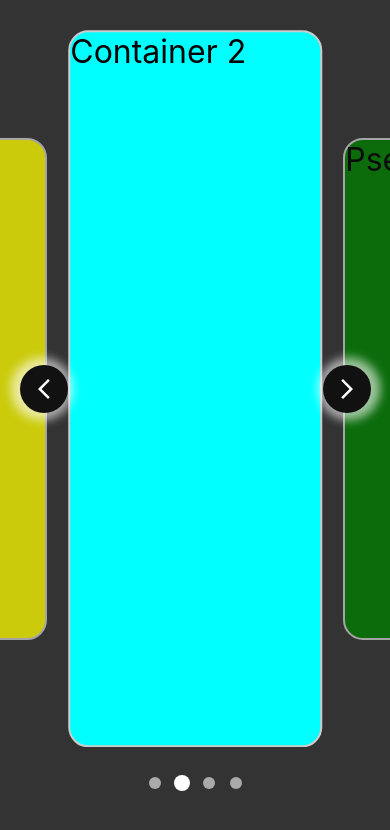
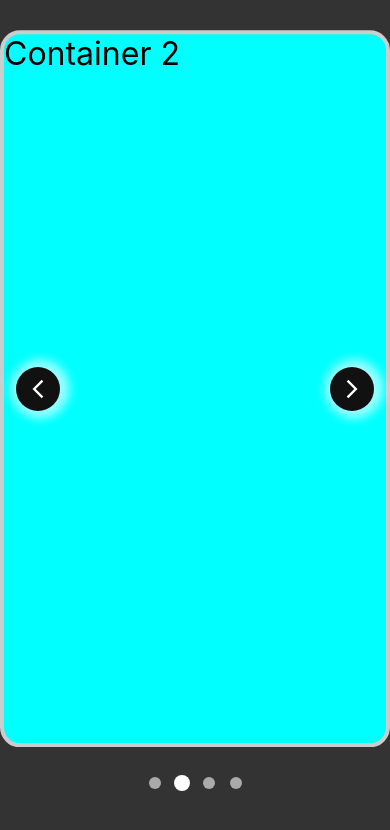
Before and after one commit to vipulgoel30/heliverse-task, a React (Create React App) app: page / in a window 390 px wide. Shown: the top 830 px of the page. Built offline with nearby package versions, Linux system fonts and the light colour scheme.

Commit message:
Some changes

```diff
--- a/src/components/Carousel/Carousel.js
+++ b/src/components/Carousel/Carousel.js
@@ -1,13 +1,14 @@
 import { useState, useReducer, useEffect } from "react";
 import classes from "./Carousel.module.css";
-import {
-  MdOutlineArrowBackIosNew,
-  MdOutlineArrowForwardIos,
-} from "react-icons/md";
+
 import {
   backwardAnimationHandler,
   forwardAnimationHandler,
 } from "./carouselAnimationFunctions";
+import {
+  CarouselButtonBackward,
+  CarouselButtonForward,
+} from "./CarouselButton";
 import CarouselIndicator from "./CarouselIndicators";
 
 const initialItemClasses = {
@@ -44,7 +45,7 @@ const Carousel = () => {
     };
   }, [activeItem]);
 
-  const leftBtnHandler = () => {
+  const backBtnHandler = () => {
     setActiveItem((curActiveItem) => {
       const nextActiveItem = curActiveItem === 1 ? 4 : curActiveItem - 1;
       backwardAnimationHandler(nextActiveItem, dispatchItemClasses, classes);
@@ -52,7 +53,7 @@ const Carousel = () => {
     });
   };
 
-  const rightBtnHandler = () => {
+  const forwardBtnHandler = () => {
     setActiveItem((curActiveItem) => {
       const nextActiveItem = curActiveItem === 4 ? 1 : curActiveItem + 1;
       forwardAnimationHandler(nextActiveItem, dispatchItemClasses, classes);
@@ -93,17 +94,13 @@ const Carousel = () => {
           Pseudo 4
         </div>
 
-        <button className={classes.btnLeft} onClick={leftBtnHandler}>
-          <MdOutlineArrowBackIosNew />
-        </button>
-        <button className={classes.btnRight} onClick={rightBtnHandler}>
-          <MdOutlineArrowForwardIos />
-        </button>
+        <div className={classes.carouselBtnContainer}>
+          <CarouselButtonBackward onClick={backBtnHandler} />
+          <CarouselButtonForward onClick={forwardBtnHandler} />
+        </div>
       </div>
 
-      {/* <div className={classes.carouselIndicatorContainer}> */}
       <CarouselIndicator activeItem={activeItem} />
-      {/* </div> */}
     </section>
   );
 };
--- a/src/components/Carousel/Carousel.module.css
+++ b/src/components/Carousel/Carousel.module.css
@@ -7,13 +7,14 @@
 
 .carouselItem {
   border-radius: 2rem;
-  border: 2px solid #ccc;
+  border: 4px solid #ccc;
   font-size: 3.2rem;
-  width: 65vw;
+  width: 65%;
   position: absolute;
   z-index: 5;
+}
 
-}
+
 
 .carouselItem:not(.carouselItemLeft, .carouselItemRight, .carouselItemCenter, .animationCenterToLeft, .animationRightToCenter, .animationLeftToCenter, .animationCenterToRight) {
   display: none;
@@ -32,7 +33,7 @@
   left: -53vw;
   top: 50%;
   translate: 0 -50%;
-  height: 70%;
+  height: 85%;
   animation: delayLoadPseudoItem 1s linear forwards;
 }
 
@@ -40,7 +41,7 @@
   right: -53vw;
   top: 50%;
   translate: 0 -50%;
-  height: 70%;
+  height: 85%;
   animation: delayLoadPseudoItem 1s linear forwards;
 }
 
@@ -103,7 +104,7 @@
     left: -53vw;
     top: 50%;
     translate: 0 -50%;
-    height: 70%;
+    height: 85%;
   }
 }
 
@@ -121,7 +122,7 @@
     right: -53vw;
     top: 50%;
     translate: 0 -50%;
-    height: 70%;
+    height: 85%;
   }
 }
 
@@ -131,7 +132,7 @@
     right: -53vw;
     top: 50%;
     translate: 0 -50%;
-    height: 70%;
+    height: 85%;
   }
 
   to {
@@ -150,7 +151,7 @@
     left: -53vw;
     top: 50%;
     translate: 0 -50%;
-    height: 70%;
+    height: 85%;
     width: 50vw;
   }
 
@@ -164,41 +165,32 @@
 }
 
 
-/* Carousel Buttons */
 
-.carousel button {
-  cursor: pointer;
+/* Carousel Button Container */
+
+.carouselBtnContainer {
+  width: 100%;
+  position: absolute;
   top: 50%;
   translate: 0 -50%;
-  position: absolute;
   z-index: 10;
-  border-radius: 100%;
-  width: 4.8rem;
-  height: 4.8rem;
   display: flex;
-  justify-content: center;
-  align-items: center;
-  border: none;
-  background-color: #111;
-  color: #fff;
-  font-size: 2.4rem;
-  transition: all .2s;
+  justify-content: space-between;
+  padding: 0 6%;
 }
 
-.carousel button:hover {
-  scale: 1.05;
+
+@media (max-width:425px) {
+  .carouselItem {
+    width: 100vw;
+  }
+
+  .carouselItemLeft,
+  .carouselItemRight {
+    display: none;
+  }
+
+  .carouselBtnContainer {
+    padding: 0 4%;
+  }
 }
-
-.carousel button:active {
-  scale: .95
-}
-
-.btnLeft {
-  left: 5vw;
-  box-shadow: -.2rem 0 1rem .75rem rgba(255, 255, 255, .6);
-}
-
-.btnRight {
-  right: 5vw;
-  box-shadow: .2rem 0 1rem .75rem rgba(255, 255, 255, .6);
-}
--- /dev/null
+++ b/src/components/Carousel/CarouselButton.js
@@ -0,0 +1,29 @@
+import classes from "./CarouselButton.module.css";
+import {
+  MdOutlineArrowBackIosNew,
+  MdOutlineArrowForwardIos,
+} from "react-icons/md";
+
+const CarouselButtonForward = (props) => {
+  return (
+    <button
+      className={`${classes.btnRight} ${classes.btn}`}
+      onClick={props.onClick}
+    >
+      <MdOutlineArrowForwardIos />
+    </button>
+  );
+};
+
+const CarouselButtonBackward = (props) => {
+  return (
+    <button
+      className={`${classes.btnRight} ${classes.btn}`}
+      onClick={props.onClick}
+    >
+      <MdOutlineArrowBackIosNew />
+    </button>
+  );
+};
+
+export { CarouselButtonBackward, CarouselButtonForward };
--- /dev/null
+++ b/src/components/Carousel/CarouselButton.module.css
@@ -0,0 +1,32 @@
+ .btn {
+   cursor: pointer;
+   border-radius: 100%;
+   width: 4.4rem;
+   height: 4.4rem;
+   display: flex;
+   justify-content: center;
+   align-items: center;
+   border: none;
+   background-color: #111;
+   color: #fff;
+   font-size: 2.2rem;
+   transition: all .2s;
+ }
+
+ .btn:hover {
+   scale: 1.05;
+ }
+
+ .btn:active {
+   scale: .95
+ }
+
+ .btnLeft {
+   left: 5vw;
+   box-shadow: -.2rem 0 1rem .75rem rgba(255, 255, 255, .6);
+ }
+
+ .btnRight {
+   right: 5vw;
+   box-shadow: .2rem 0 1rem .75rem rgba(255, 255, 255, .6);
+ }
--- a/src/components/Carousel/CarouselIndicator.module.css
+++ b/src/components/Carousel/CarouselIndicator.module.css
@@ -1,7 +1,8 @@
 .carouselIndicator {
   display: flex;
   justify-content: center;
-  gap: 1.5rem
+  gap: 1.5rem;
+  padding: 0 1rem;
 }
 
 .carouselIndicator div {
```
